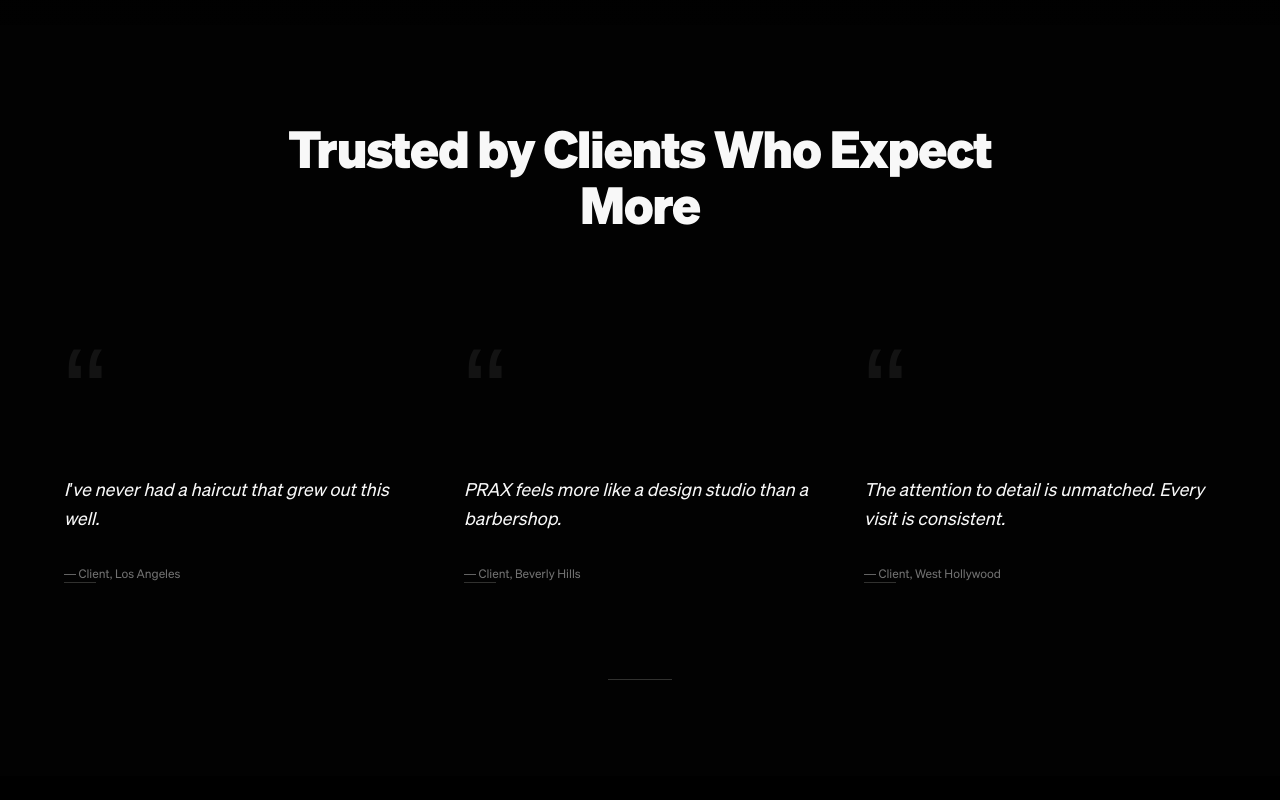
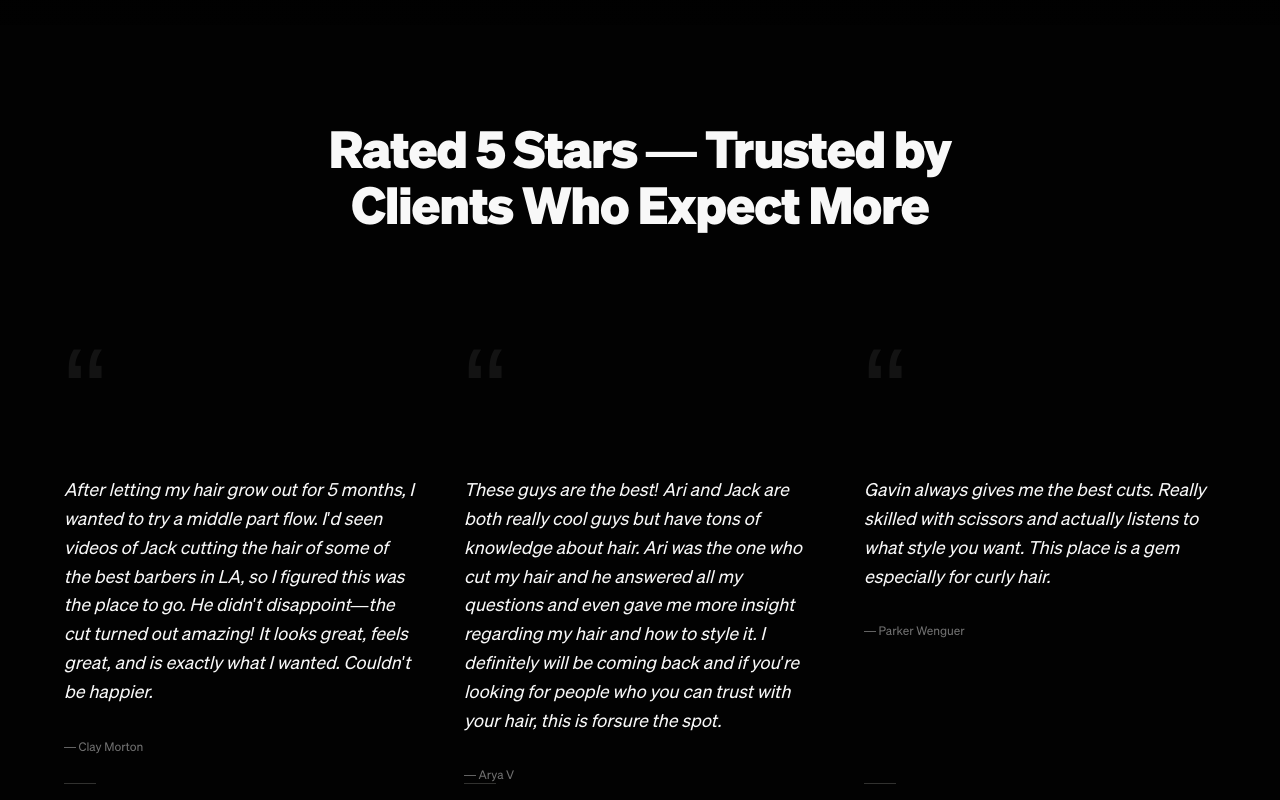
Before and after one commit to ericsngyun/prax, a Next.js app: page / in a window 1280 px wide. Shown: the part 3080-3880 px from the top of the page. Built offline with nearby package versions, Linux system fonts and the light colour scheme.

Commit message:
Update client testimonials with real reviews
- Replace placeholder testimonials with actual client reviews from Clay Morton, Arya V, and Parker Wenguer
- Update heading to include "Rated 5 Stars" based on Squire reviews
- All reviews highlight real customer experiences with specific barbers

```diff
--- a/app/page.tsx
+++ b/app/page.tsx
@@ -70,19 +70,19 @@
 
       {/* 5. Social Proof */}
       <SocialProofSection
-        heading="Trusted by Clients Who Expect More"
+        heading="Rated 5 Stars — Trusted by Clients Who Expect More"
         testimonials={[
           {
-            quote: "I've never had a haircut that grew out this well.",
-            author: 'Client, Los Angeles',
+            quote: "After letting my hair grow out for 5 months, I wanted to try a middle part flow. I'd seen videos of Jack cutting the hair of some of the best barbers in LA, so I figured this was the place to go. He didn't disappoint—the cut turned out amazing! It looks great, feels great, and is exactly what I wanted. Couldn't be happier.",
+            author: 'Clay Morton',
           },
           {
-            quote: 'PRAX feels more like a design studio than a barbershop.',
-            author: 'Client, Beverly Hills',
+            quote: "These guys are the best! Ari and Jack are both really cool guys but have tons of knowledge about hair. Ari was the one who cut my hair and he answered all my questions and even gave me more insight regarding my hair and how to style it. I definitely will be coming back and if you're looking for people who you can trust with your hair, this is forsure the spot.",
+            author: 'Arya V',
           },
           {
-            quote: 'The attention to detail is unmatched. Every visit is consistent.',
-            author: 'Client, West Hollywood',
+            quote: "Gavin always gives me the best cuts. Really skilled with scissors and actually listens to what style you want. This place is a gem especially for curly hair.",
+            author: 'Parker Wenguer',
           },
         ]}
       />
```
